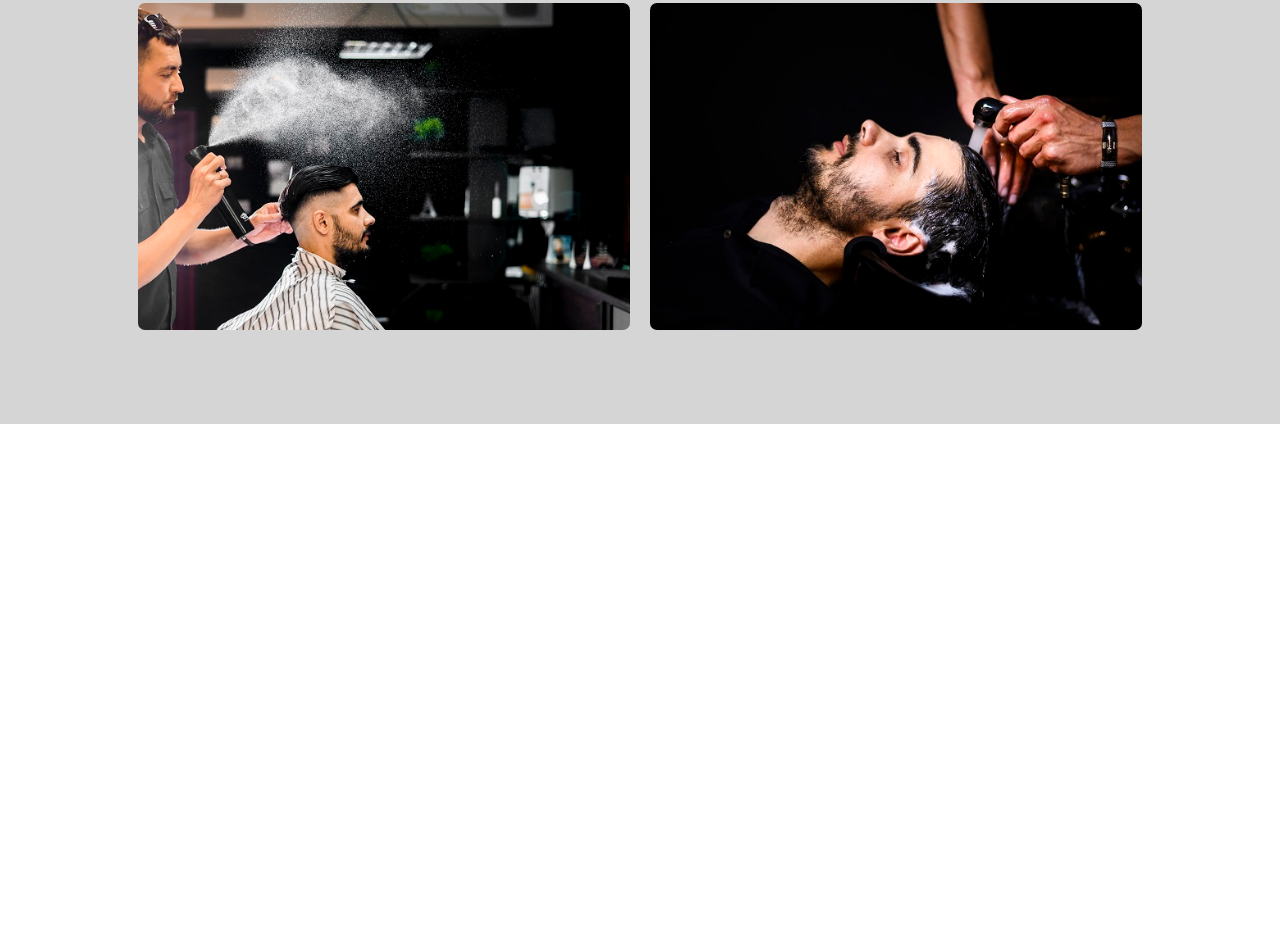
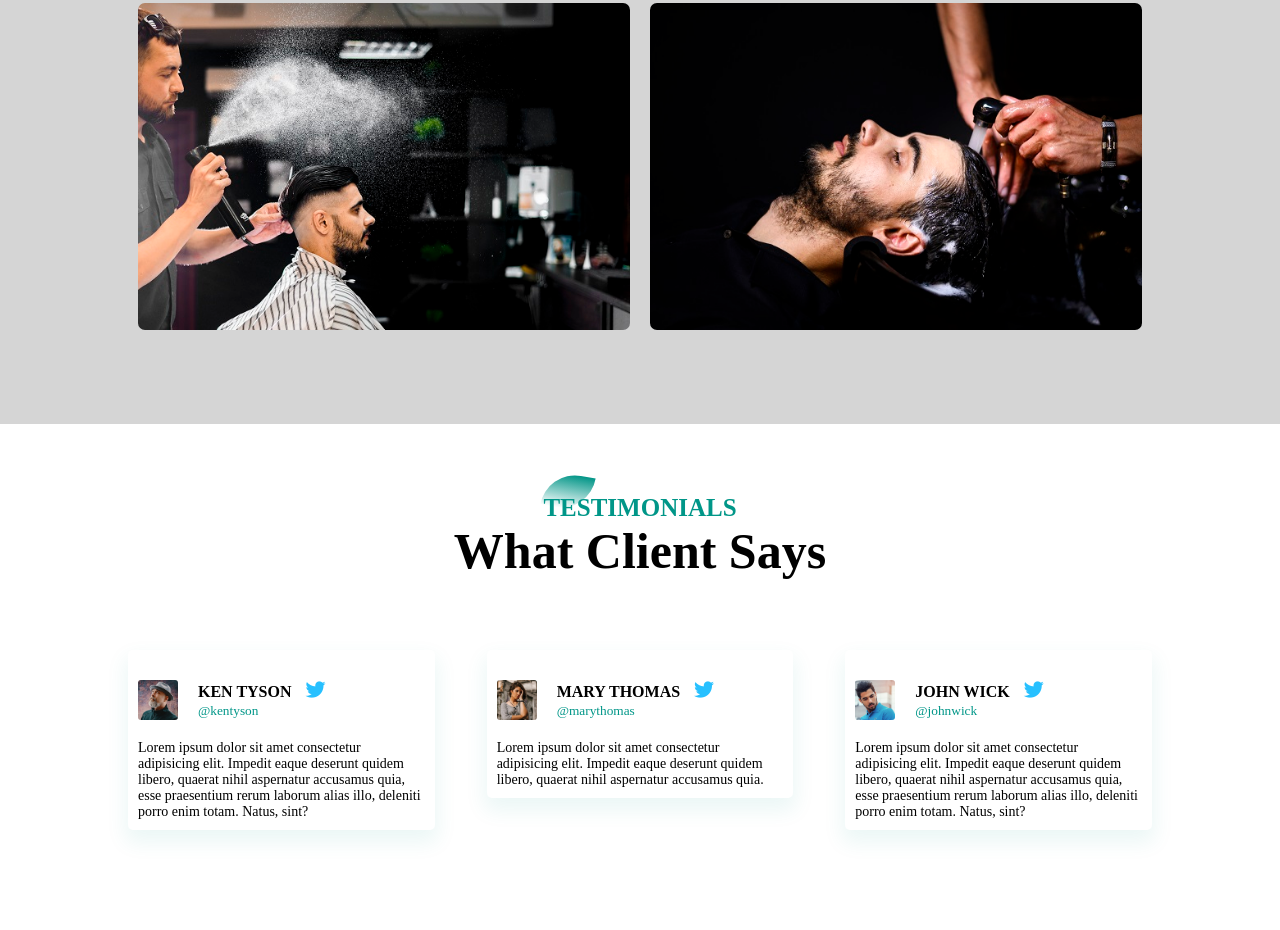
Before and after one commit to rahulvr29/Barber-Shop, a plain HTML site: page index.html in a window 1280 px wide. Shown: the part 2156-3086 px from the top of the page. Before the commit the page ends 2580 px from the top, so only its background shows below. Drawn offline with Linux system fonts and the light colour scheme.

Commit message:
testimonial done

```diff
--- a/index.html
+++ b/index.html
@@ -78,7 +78,7 @@
 
 <section id="service">
   <div class="title-text">
-    <P>SERVICE</P>
+    <P>SERVICES</P>
     <h1>We Provide Better</h1>
   </div>
   <div class="service-box">
@@ -123,6 +123,49 @@
 </section>
 
 
+<section id="Testimonial">
+  <div class="title-text">
+    <P>TESTIMONIALS</P>
+    <h1>What Client Says</h1>
+  </div>
+
+  <div class="testimonial-row">
+    <div class="testimonial-col">
+      <div class="user">
+        <img src="./image/img-1.jpg">
+        <div class="user-info">
+          <h4>KEN TYSON <i class="fa-brands fa-twitter"></i></h4>
+          <small>@kentyson</small>
+        </div>
+      </div>
+      <p>Lorem ipsum dolor sit amet consectetur adipisicing elit. Impedit eaque deserunt quidem libero, quaerat nihil aspernatur accusamus quia, esse praesentium rerum laborum alias illo, deleniti porro enim totam. Natus, sint?</p>
+    </div>
+    <div class="testimonial-col">
+      <div class="user">
+        <img src="./image/img-2.jpg">
+        <div class="user-info">
+          <h4>MARY THOMAS <i class="fa-brands fa-twitter"></i></h4>
+          <small>@marythomas</small>
+        </div>
+      </div>
+      <p>Lorem ipsum dolor sit amet consectetur adipisicing elit. Impedit eaque deserunt quidem libero, quaerat nihil aspernatur accusamus quia.</p>
+    </div>
+    <div class="testimonial-col">
+      <div class="user">
+        <img src="./image/img-3.jpg">
+        <div class="user-info">
+          <h4>JOHN WICK <i class="fa-brands fa-twitter"></i></h4>
+          <small>@johnwick</small>
+        </div>
+      </div>
+      <p>Lorem ipsum dolor sit amet consectetur adipisicing elit. Impedit eaque deserunt quidem libero, quaerat nihil aspernatur accusamus quia, esse praesentium rerum laborum alias illo, deleniti porro enim totam. Natus, sint?</p>
+    </div>
+  </div>
+
+
+
+</section>
+
 
 
 
--- a/style/style.css
+++ b/style/style.css
@@ -282,3 +282,54 @@ hr{
   bottom: 25%;
   }
 }
+
+#Testimonial{
+  width: 100%;
+  padding: 70px 0;
+}
+.testimonial-row{
+  width: 80%;
+  margin: auto;
+  display: flex;
+  align-items: flex-start;
+  justify-content: space-between;
+  flex-wrap: wrap;
+}
+.testimonial-col{
+  flex-basis: 28%;
+  padding: 10px;
+  margin-bottom: 30px;
+  border-radius: 5px;
+  box-shadow: 0 10px 20px 3px #00968814;
+  cursor: pointer;
+  transition: transform .5s;
+}
+.testimonial-col p{
+  font-size: 14px;
+}
+.user{
+  display: flex;
+  align-items: center;
+  margin: 20px 0;
+}
+.user img{
+  width: 40px;
+  margin-right: 20px;
+  border-radius: 3px;
+}
+.user-info .fa-brands{
+  margin-left: 10px;
+  color: #27c0ff;
+  font-size: 20px;
+}
+.user-info small{
+  color: #009688;
+}
+.testimonial-col:hover{
+  transform: translateY(7px);
+}
+@media screen and (max-width: 770px){
+  .testimonial-col{
+    flex-basis: 100%;
+}
+}
```
